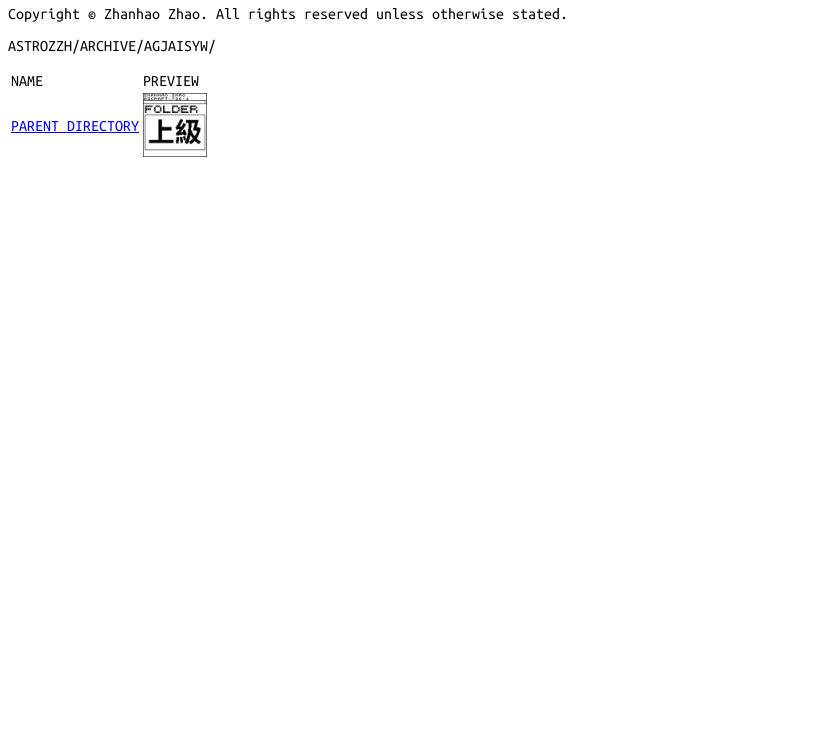
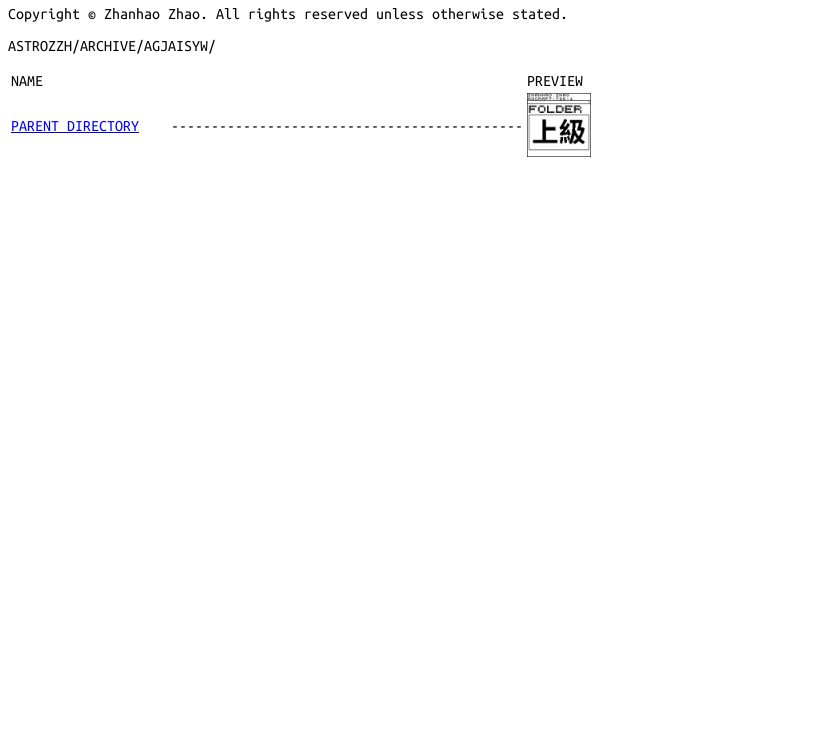
Before and after one commit to ASTROZZH/ARCHIVE, a plain HTML site: page AGJAISYW/INDEX.HTML in a window 1280 px wide. Shown: the part 69-800 px from the top of the page, without its empty margins (0-832 px from the left). Drawn offline with Linux system fonts and the light colour scheme.

Commit message:
Add files via upload

```diff
--- a/AGJAISYW/INDEX.HTML
+++ b/AGJAISYW/INDEX.HTML
@@ -43,11 +43,9 @@ ASTROZZH/ARCHIVE/AGJAISYW/
 </tr>
 
 <tr>
-    <td><a href="../index.html">PARENT DIRECTORY</a></td>
+    <td><pre><a href="../index.html">PARENT DIRECTORY</a>    --------------------------------------------</pre></td>
     <td>
-        <a href="../index.html">
-            <img src="../AGCRAFT/T26/ZHANHAO.ZHAO__AGCRAFT-T26-1__4_10X.PNG" width="64">
-        </a>
+        <img src="../AGCRAFT/T26/ZHANHAO.ZHAO__AGCRAFT-T26-1__4_10X.PNG" width="64">
     </td>
 </tr>
 </table>
```
